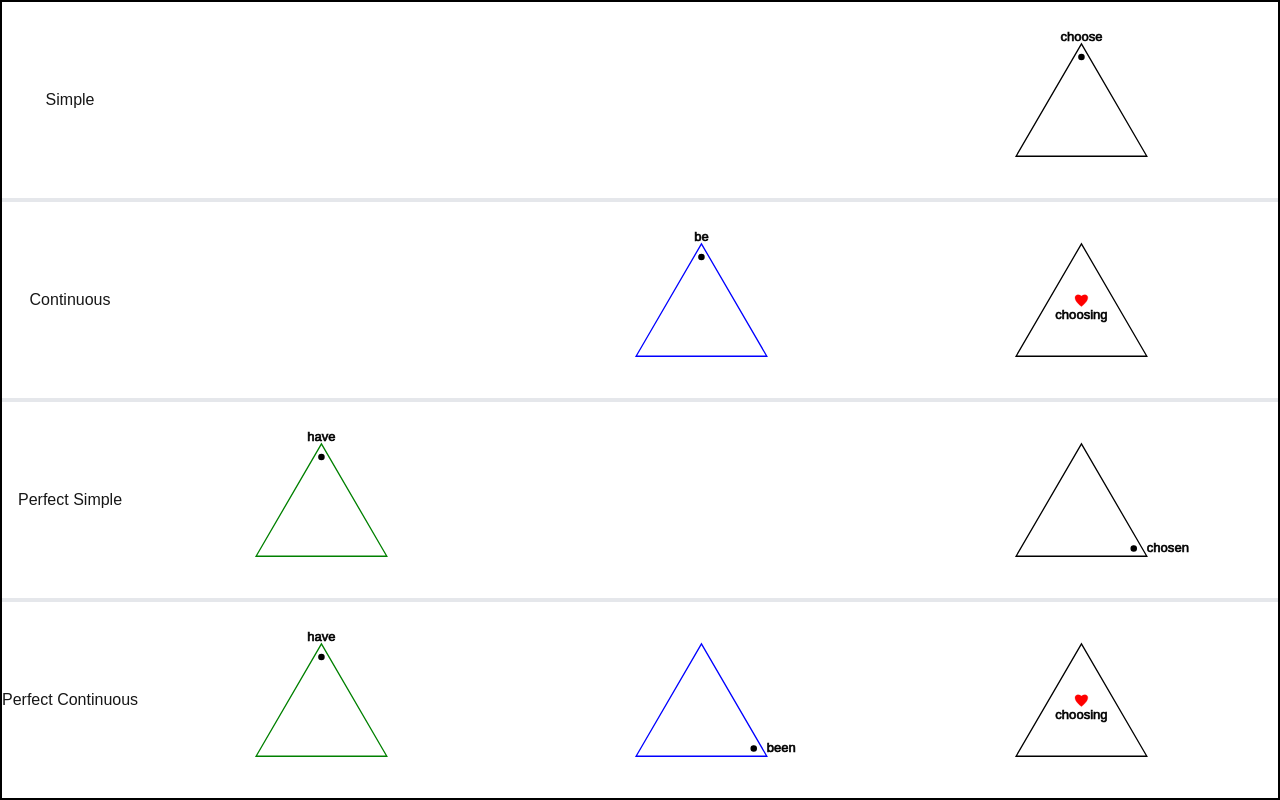
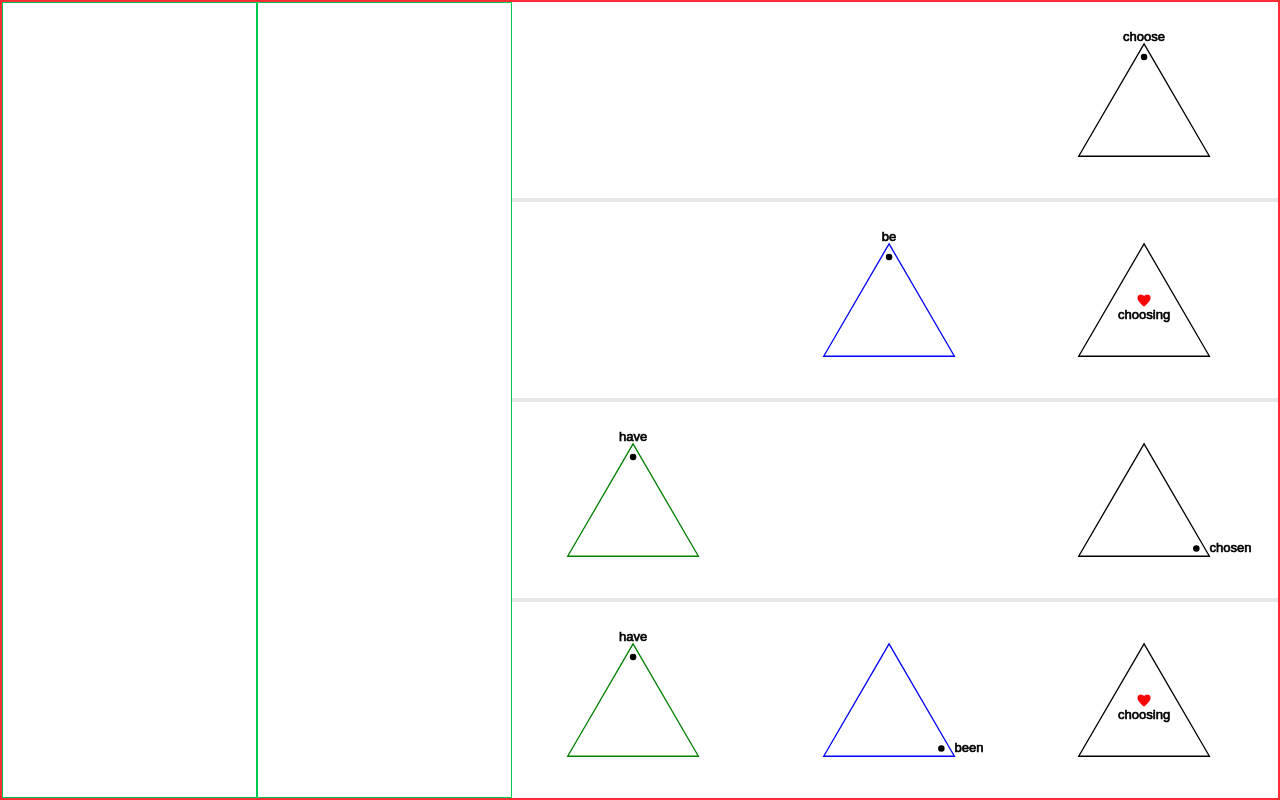
Before and after one commit to riwepo/grammar-triangles, a Next.js app: page /modal-verbs in a window 1280 px wide. Built offline with nearby package versions, Linux system fonts and the light colour scheme.

Commit message:
implement modal verbs

```diff
--- a/src/components/modal-verbs.jsx
+++ b/src/components/modal-verbs.jsx
@@ -7,7 +7,7 @@ import BasicTriangle from "@/components/basic-triangle";
 
 import VERBS from "@/lib/utils/verb-data";
 
-function TensesBlueprint({ bossVerb }) {
+function ModalVerbs({ bossVerb }) {
   // generate unique ids for all the basic triangle components
   // only run once when this component loads
   const [ids, setIds] = useState(null);
@@ -24,84 +24,78 @@ function TensesBlueprint({ bossVerb }) {
   }
 
   return (
-    <div className="grid h-screen w-full grid-cols-[auto_1fr_1fr_1fr] grid-rows-[minmax(0,1fr)_minmax(0,0.02fr)_minmax(0,1fr)_minmax(0,0.02fr)_minmax(0,1fr)_minmax(0,0.02fr)_minmax(0,1fr)] overflow-hidden border-2 border-black">
-      <p className="col-start-1 row-start-1 mx-auto content-center">Simple</p>
+    <div className="grid h-screen w-full grid-cols-[0.2fr_0.2fr_0.6fr] border-2 border-red-500">
+      <div className="col-start-1 row-start-1 h-full border border-green-500"></div>
+      <div className="col-start-2 row-start-1 h-full border border-green-500"></div>
+      <div className="col-start-3 row-start-1 grid h-full max-h-full grid-cols-[1fr_1fr_1fr] grid-rows-[minmax(0,1fr)_minmax(0,0.02fr)_minmax(0,1fr)_minmax(0,0.02fr)_minmax(0,1fr)_minmax(0,0.02fr)_minmax(0,1fr)] overflow-auto">
         <BasicTriangle
           uuid={ids[0]}
-        className="col-start-4 row-start-1"
+          className="col-start-3 row-start-1"
           verbForms={bossVerb}
           formVisibility={{ head: true }}
           colour="black"
         />
 
-      <div className="col-span-4 col-start-1 row-start-2 bg-gray-200"></div>
+        <div className="col-span-3 col-start-1 row-start-2 bg-gray-200"></div>
 
-      <p className="col-start-1 row-start-3 mx-auto content-center">
-        Continuous
-      </p>
         <BasicTriangle
           uuid={ids[1]}
-        className="col-start-3 row-start-3"
+          className="col-start-2 row-start-3"
           verbForms={VERBS.be}
           formVisibility={{ head: true }}
           colour="blue"
         />
         <BasicTriangle
           uuid={ids[2]}
-        className="col-start-4 row-start-3"
+          className="col-start-3 row-start-3"
           verbForms={bossVerb}
           formVisibility={{ presentParticiple: true }}
           colour="black"
         />
 
-      <div className="col-span-4 col-start-1 row-start-4 bg-gray-200"></div>
+        <div className="col-span-3 col-start-1 row-start-4 bg-gray-200"></div>
 
-      <p className="col-start-1 row-start-5 mx-auto content-center">
-        Perfect Simple
-      </p>
         <BasicTriangle
           uuid={ids[3]}
-        className="col-start-2 row-start-5"
+          className="col-start-1 row-start-5"
           verbForms={VERBS.have}
           formVisibility={{ head: true }}
           colour="green"
         />
         <BasicTriangle
           uuid={ids[4]}
-        className="col-start-4 row-start-5"
+          className="col-start-3 row-start-5"
           verbForms={bossVerb}
           formVisibility={{ pastParticiple: true }}
           colour="black"
         />
 
-      <div className="col-span-4 col-start-1 row-start-6 bg-gray-200"></div>
+        <div className="col-span-3 col-start-1 row-start-6 bg-gray-200"></div>
 
-      <p className="mx-autov col-start-1 row-start-7 content-center">
-        Perfect Continuous
-      </p>
         <BasicTriangle
           uuid={ids[5]}
-        className="col-start-2 row-start-7"
+          className="col-start-1 row-start-7"
           verbForms={VERBS.have}
           formVisibility={{ head: true }}
           colour="green"
         />
         <BasicTriangle
           uuid={ids[6]}
-        className="col-start-3 row-start-7"
+          className="col-start-2 row-start-7"
           verbForms={VERBS.be}
           formVisibility={{ pastParticiple: true }}
           colour="blue"
         />
         <BasicTriangle
           uuid={ids[7]}
-        className="col-start-4 row-start-7"
+          className="col-start-3 row-start-7"
           verbForms={bossVerb}
           formVisibility={{ presentParticiple: true }}
           colour="black"
         />
       </div>
+    </div>
   );
 }
 
-export default TensesBlueprint;
+export default ModalVerbs;
```
Lines whose indentation alone changed are shown as unchanged.
